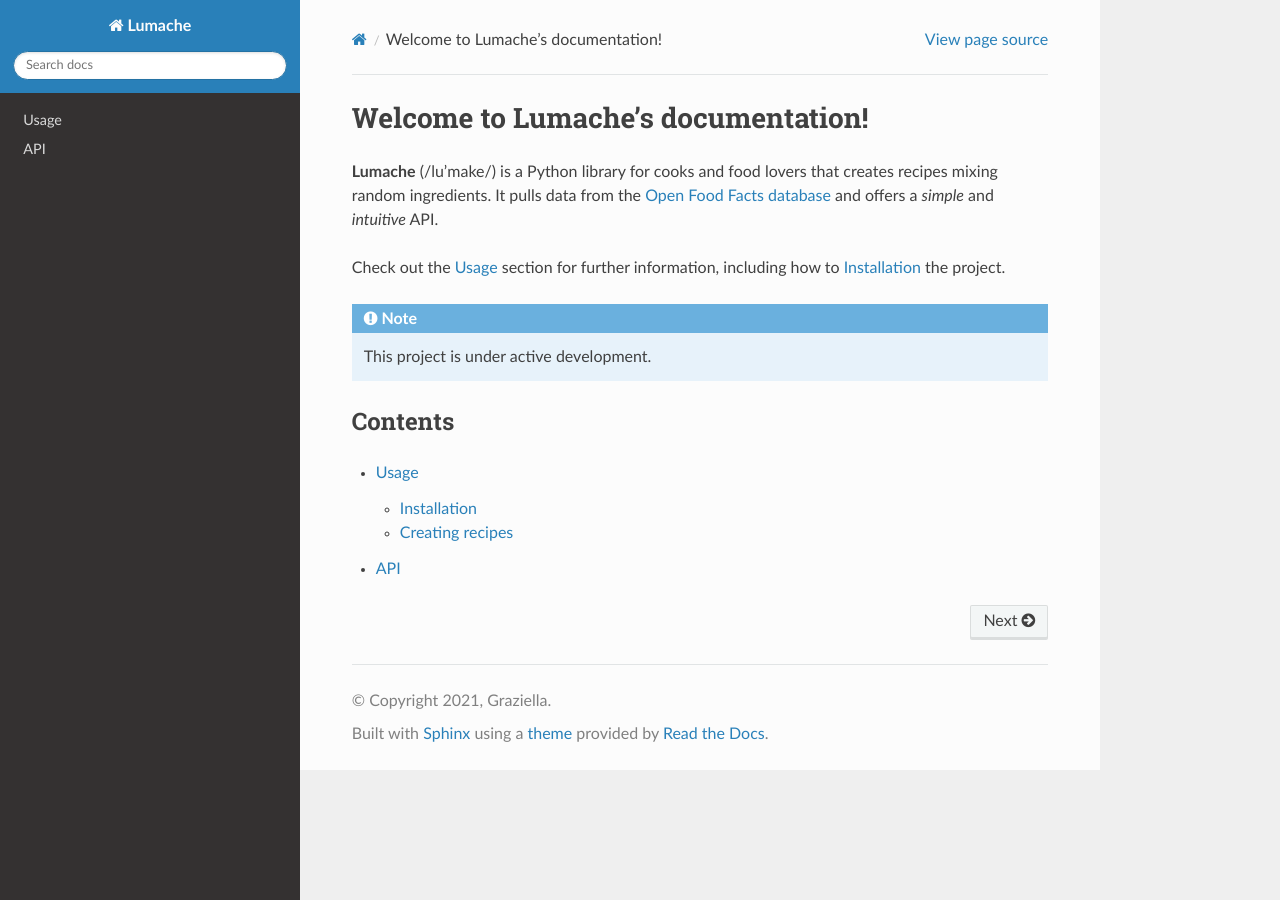
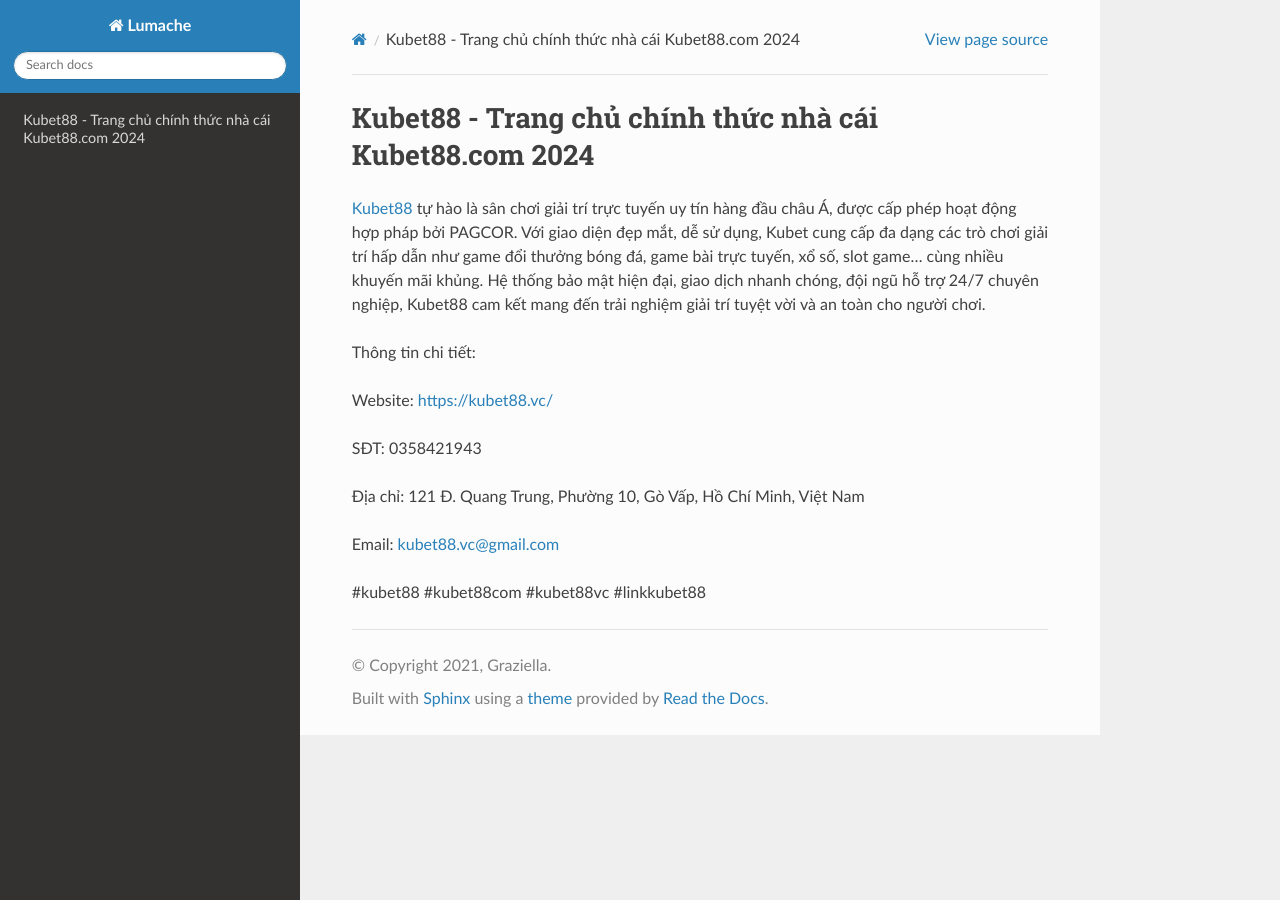
Before and after one commit to JonsCalicut123/kubet88vc, a Sphinx documentation site: the page built from docs/source/index.rst, in a window 1280 px wide. Built offline with Sphinx 7.4.7 and the Read the Docs theme 3.1.0, drawn with Linux system fonts in a browser that asks for light colours.

Commit message:
Update index.rst

```diff
--- a/docs/source/index.rst
+++ b/docs/source/index.rst
@@ -1,22 +1,16 @@
-Welcome to Lumache's documentation!
+Kubet88 -  Trang chủ chính thức nhà cái Kubet88.com 2024
 ===================================
 
-**Lumache** (/lu'make/) is a Python library for cooks and food lovers
-that creates recipes mixing random ingredients.
-It pulls data from the `Open Food Facts database <https://world.openfoodfacts.org/>`_
-and offers a *simple* and *intuitive* API.
+`Kubet88 <https://kubet88.vc/>`_ tự hào là sân chơi giải trí trực tuyến uy tín hàng đầu châu Á, được cấp phép hoạt động hợp pháp bởi PAGCOR. Với giao diện đẹp mắt, dễ sử dụng, Kubet cung cấp đa dạng các trò chơi giải trí hấp dẫn như game đổi thưởng bóng đá, game bài trực tuyến, xổ số, slot game... cùng nhiều khuyến mãi khủng. Hệ thống bảo mật hiện đại, giao dịch nhanh chóng, đội ngũ hỗ trợ 24/7 chuyên nghiệp, Kubet88 cam kết mang đến trải nghiệm giải trí tuyệt vời và an toàn cho người chơi.
 
-Check out the :doc:`usage` section for further information, including
-how to :ref:`installation` the project.
+Thông tin chi tiết:
 
-.. note::
+Website: https://kubet88.vc/
 
-   This project is under active development.
+SĐT: 0358421943
 
-Contents
---------
+Địa chỉ: 121 Đ. Quang Trung, Phường 10, Gò Vấp, Hồ Chí Minh, Việt Nam
 
-.. toctree::
+Email: kubet88.vc@gmail.com
 
-   usage
-   api
+#kubet88 #kubet88com #kubet88vc #linkkubet88
```
